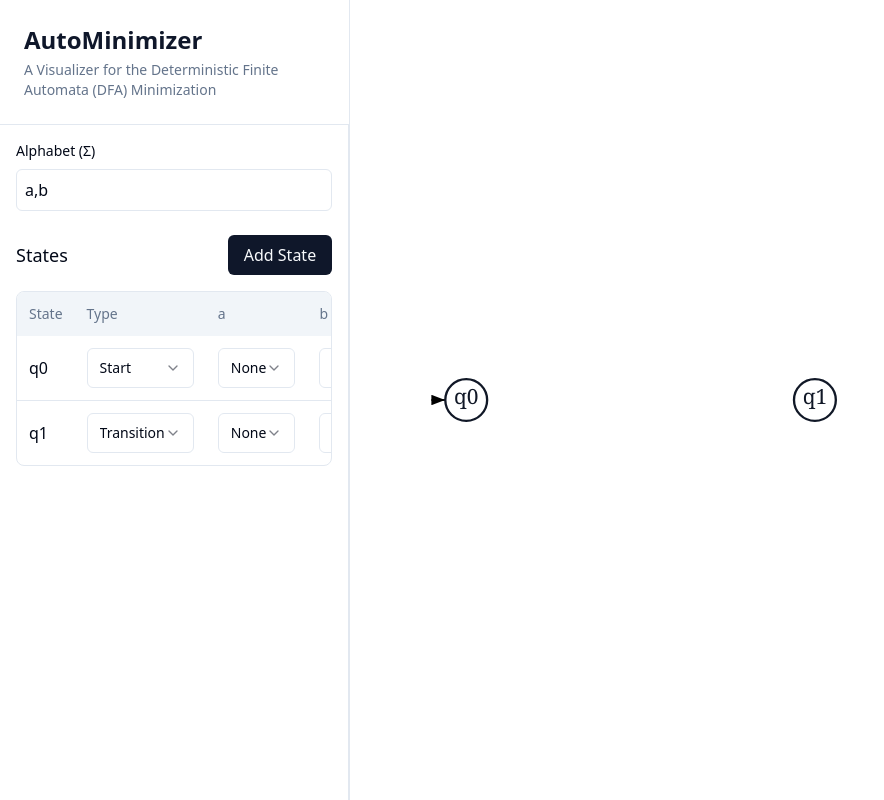
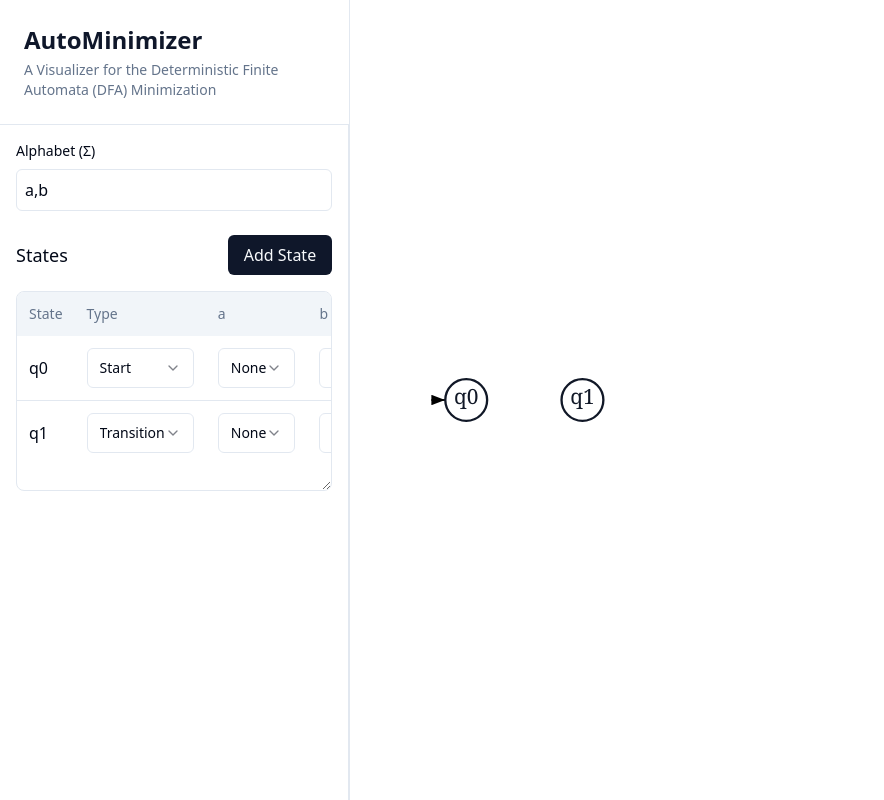
Before and after one commit to yam-1111/AutoMinimizer, a React (Vite) app: page / in a window 1280 px wide. Shown: the whole page, without its empty margins (0-884 px from the left). Built offline with nearby package versions, Linux system fonts and the light colour scheme.

Commit message:
Fix: adjusted the size gap of states

```diff
--- a/src/components/DFAVisualizer.tsx
+++ b/src/components/DFAVisualizer.tsx
@@ -20,7 +20,7 @@ const DFAVisualizer = () => {
   const [alphabet, setAlphabet] = useState('a,b');
   const [states, setStates] = useState<DFAState[]>([
     { id: 'q0', type: 'start', transitions: { a: 'none', b: 'none' }, x: 200, y: 300 }, // Changed to start+final
-    { id: 'q1', type: 'transition', transitions: { a: 'none', b: 'none' }, x: 500, y: 300 }
+    { id: 'q1', type: 'transition', transitions: { a: 'none', b: 'none' }, x: 300, y: 300 }
   ]);
   const [showWarning, setShowWarning] = useState(false);
   const [warningMessage, setWarningMessage] = useState('');
@@ -93,7 +93,7 @@ const DFAVisualizer = () => {
       id: `q${newNumber}`,
       type: 'transition',
       transitions: Object.fromEntries(alphabetArray.map(char => [char, 'none'])),
-      x: lastState.x + 300,
+      x: lastState.x + 100,
       y: lastState.y
     };
     setStates([...states, newState]);
--- a/src/components/dfa/StateTable.tsx
+++ b/src/components/dfa/StateTable.tsx
@@ -27,7 +27,7 @@ export const StateTable: React.FC<StateTableProps> = ({
   onAddState,
 }) => {
   return (
-    <div>
+    <div className="flex flex-col h-full">
       <div className="flex justify-between items-center mb-4">
         <h3 className="text-lg font-medium text-foreground">States</h3>
         <button
@@ -38,9 +38,12 @@ export const StateTable: React.FC<StateTableProps> = ({
         </button>
       </div>
 
-      <div className="border rounded-lg overflow-hidden">
+      <div
+        className="border rounded-lg resize overflow-auto min-h-[200px] max-h-[400px]"
+        style={{ minWidth: '300px' }}
+      >
         <table className="w-full">
-          <thead className="bg-muted">
+          <thead className="bg-muted sticky top-0">
             <tr>
               <th className="p-3 text-left text-sm font-medium text-muted-foreground">State</th>
               <th className="p-3 text-left text-sm font-medium text-muted-foreground">Type</th>
```
